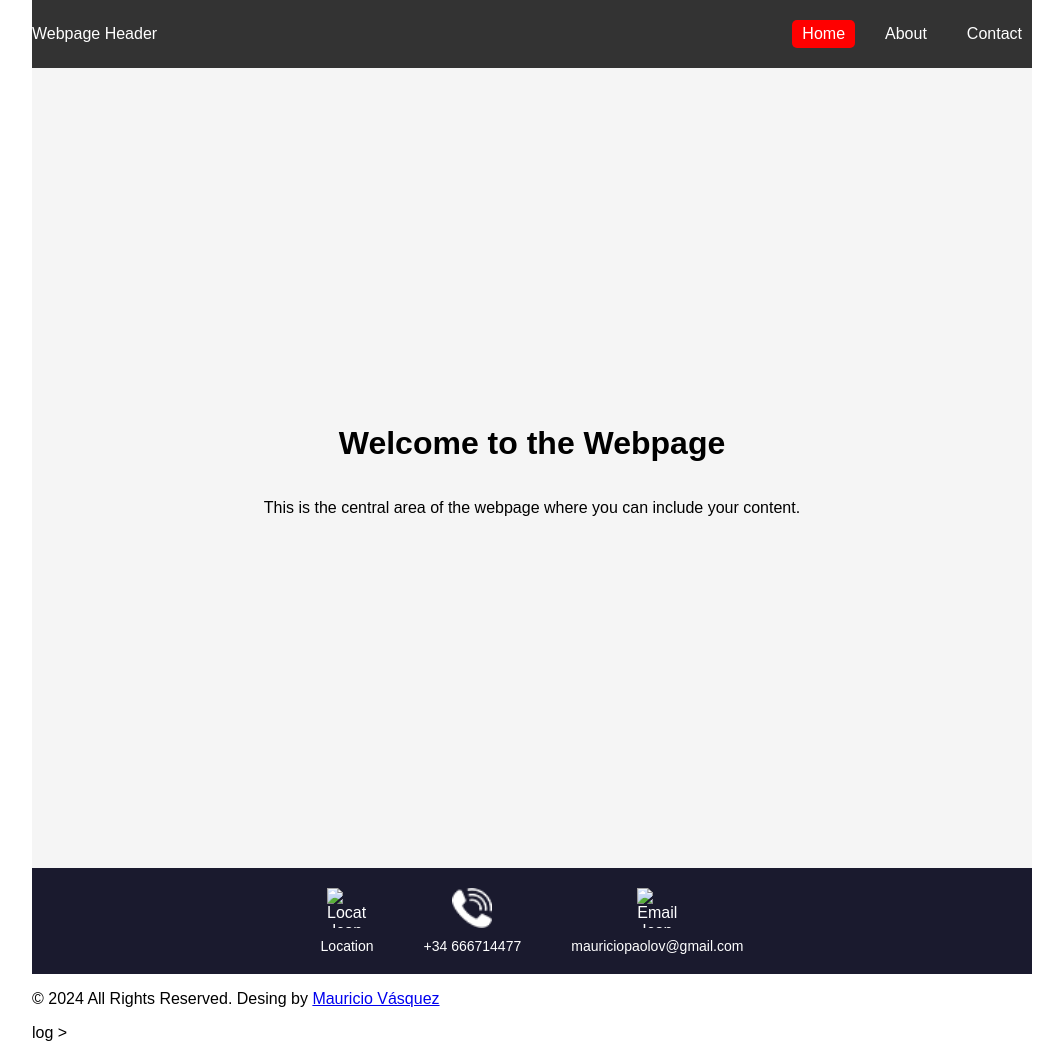
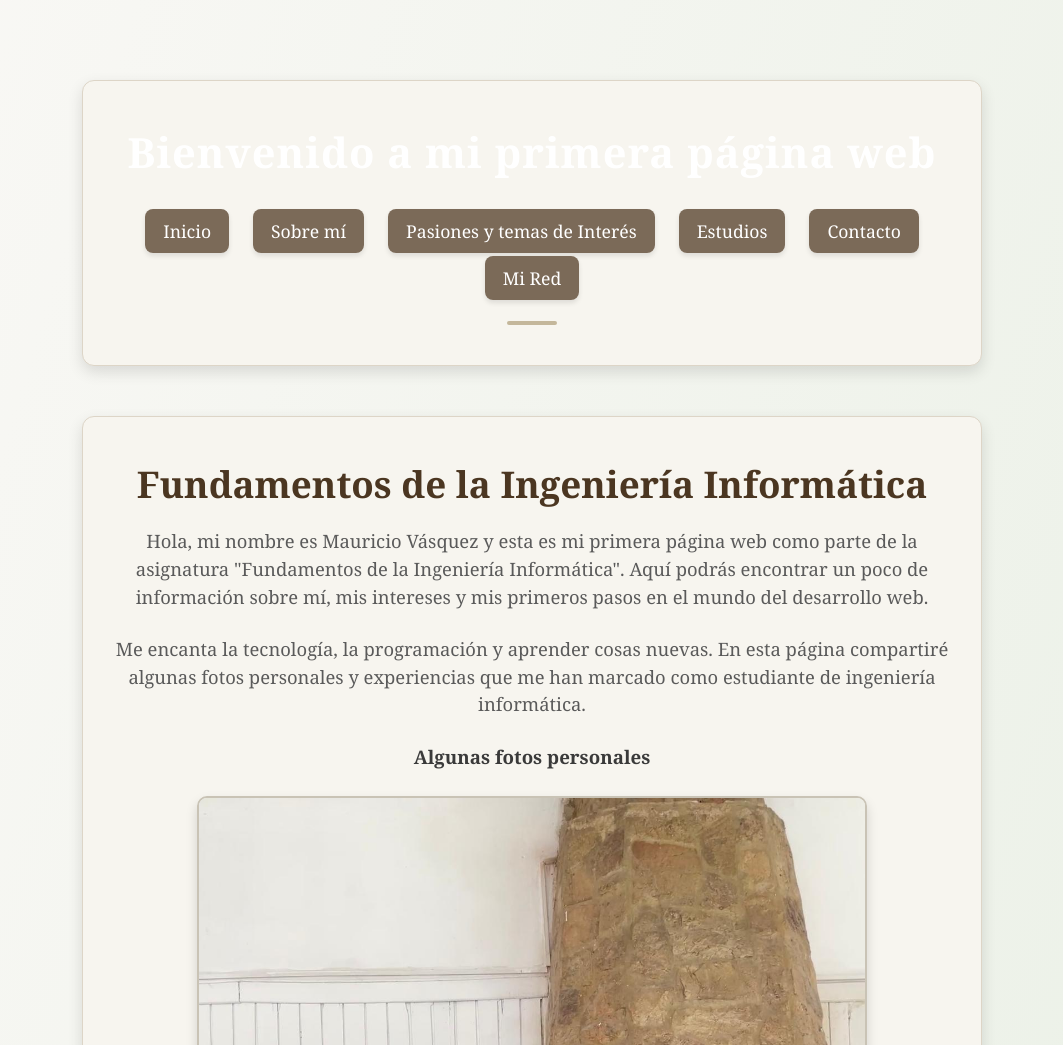
Before and after one commit to mauricio-vasqueza/my_first_web_page_2024, a plain HTML site: page archivos/index.html in a window 1280 px wide. Shown: the top 1045 px of the page, without its empty margins (108-1171 px from the left). Drawn offline with Linux system fonts and the light colour scheme.

Commit message:
estructura de inicio o indice. Agregamos menu /barra de seleccion, imagenes y pequela y breve presentación

```diff
--- a/archivos/index.html
+++ b/archivos/index.html
@@ -1,151 +1,52 @@
 <!DOCTYPE html>
-<html>
-<head>
-    <!-- Basic -->
-    <meta charset="utf-8" />
-    <meta http-equiv="X-UA-Compatible" content="IE=edge" />
-    <!-- Mobile Metas -->
-    <meta name="viewport" content="width=device-width, initial-scale=1, shrink-to-fit=no" />
-    <!-- Site Metas -->
-    <meta name="keywords" content="" />
-    <meta name="description" content="" />
-    <meta name="author" content="" />
+<html lang="es">
+    <head>
 
-    <title>Fundamentals of Computer Engineering</title>
-    <style>
+        <meta charset="utf-8" />
+        <meta http-equiv="X-UA-Compatible" content="IE=edge" />
+        <meta name="viewport" content="width=device-width, initial-scale=1, shrink-to-fit=no" />
+        <meta name="description" content="Primera página web de Mauricio Vásquez para la asignatura Fundamentos de Ingeniería Informática" />
+        <title>Mi Primera Página Web</title>
+        <link rel="stylesheet" href="./styleCSS.css" />
+    </head>
 
-        body {
-            margin: 0;
-            font-family: Arial, sans-serif;
-            display: flex;
-            flex-direction: column;
-            align-items: center;
-        }
-        .container {
-            max-width: 1000px;
-            width: 100%;
-            margin: 0 auto;
-        }
+<body>
+    <!-- Cabecera -->
+    <header class="container">
+        <h1>Bienvenido a mi primera página web</h1>
+        <nav>
+            <ul class="menu">
+                <li><a href="index.html">Inicio</a></li>
+                <li><a href="about.html">Sobre mí</a></li>
+                <li><a href="topic.html">Pasiones y temas de Interés</a></li>
+                <li><a href="grado.html">Estudios</a></li>
+                <li><a href="contact.html">Contacto</a></li>
+                <li><a href="net.html">Mi Red</a></li>
+            </ul>
+        </nav>
+    </header>
 
-        header {
-            background-color: #333;
-            color: white;
-            padding: 20px 0;
-            text-align: center
-        }
-        .header-content {
-            display: flex;
-            justify-content: space-between;
-            align-items: center;
-        }
-        .header-title {
-            font-size: 1.5rem;
-            padding-left: 20px;
-        }
-        nav {
-            display: flex;
-            gap: 20px;
-        }
-        nav a {
-            color: white;
-            text-decoration: none;
-            font-size: 1rem;
-            padding: 5px 10px;
-            border-radius: 5px;
-            transition: background-color 0.3s;
-        }
-        nav a:hover{
-            background-color: #555;
-        }
-        nav a.active {
-            background-color: red;
-            color: white;
-        }
-        .footer-section {
-            max-width: 1000px;
-            width: 100%;
-            background-color: #333;
-            color: white;
-            text-align: center;
-        }
-        .footer-section a {
-            color: red;
-            text-decoration: none;
-        }
-        .footer-section a:hover {
-            text-decoration: underline;
-        }
-        .content {
-            height: 800px;
-            display: flex;
-            flex-direction:column;
-            justify-content: center;
-            align-items: center;
-            background-color: #f5f5f5;
-        }
-        .menu {
-            background-color: #1a1a2e;
-            color: white;
-            padding: 20px 0;
-            text-align: center;
-        }
-        .menu-content {
-            display: flex;
-            justify-content: center;
-            gap: 50px;
-            align-items: center
-        }
-        .menu-item {
-            display: flex;
-            flex-direction: column;
-            align-items: center;
-        }
-        .menu-item p {
-            margin: 10px 0 0;
-            font-size: 14px;
-        }
-        .menu-icon {
-            width: 40px;
-            height: 40px;
-        }
-    </style>
-</head>
-<body>
-    <header class="container">
-        <div class="header-content">
-            <div class="header-tittle">Webpage Header</div>
-            <nav>
-                <a href="#" class="active">Home</a>
-                <a href="#">About</a>
-                <a href="#">Contact</a>
-            </nav>
+    <!-- Contenido principal -->
+    <main class="container">
+        <h2>Fundamentos de la Ingeniería Informática</h2>
+        <p>Hola, mi nombre es Mauricio Vásquez y esta es mi primera página web como parte de la asignatura "Fundamentos de la Ingeniería Informática".
+             Aquí podrás encontrar un poco de información sobre mí, mis intereses y mis primeros pasos en el mundo del desarrollo web.</p>
+
+        <p>Me encanta la tecnología, la programación y aprender cosas nuevas. En esta página compartiré algunas fotos personales y
+            experiencias que me han marcado como estudiante de ingeniería informática.</p>
+
+        <!-- Sección para tus fotos -->
+        <h3>Algunas fotos personales</h3>
+        <div class="galeria">
+            <img src="./images/formal.jpeg" alt="Foto personal 1">
+            <img src="./images/fondoitalia.jpeg" alt="Foto personal 2">
+            <img src="./images/muchasguitarras.jpeg" alt="Foto personal 3">
+            <img src="./images/lagoGeneve.jpeg" alt="Foto personal 4">
         </div>
-    </header>
-    <main class="container">
-        <div class="content">
-            <h1>Welcome to the Webpage</h1>
-            <p>This is the central area of the webpage where you can include your content.</p>
-        </div>
-        <div class="menu">
-            <div class="menu-content">
-                <div class="menu-item" >
-                    <img src="./images/location-white-png" alt="Location Icon" class="menu-icon">
-                    <p>Location</p>
-                </div>
-                <div class="menu-item" >
-                    <img src="./images/telephone-white.png" alt="Phone Icon" class="menu-icon">
-                    <p>+34 666714477</p>
-                </div>
-                <div class="menu-item" >
-                    <img src="./images/envelope-white-png" alt="Email Icon" class="menu-icon">
-                    <p>mauriciopaolov@gmail.com</p>
-                </div>
-            </div>
-         </div>
-    <main>
+    </main>
+
     <footer class="footer_section">
-        <p>&copy; 2024 All Rights Reserved. Desing by <a href="#">Mauricio Vásquez</a></p>
+        <p>&copy; 2024 Todos los derechos reservados. Diseñado por <a href="#">Mauricio Vásquez</a></p>
     </footer>
 </body>
 </html>
-log > <changes class="log"></changes>
```
Also changed, not shown: archivos/about.html (+21 -12 lines), archivos/fili.html (deleted), archivos/grado.html (added), archivos/images/lagoGeneve.jpeg (added), archivos/images/muchasguitarras.jpeg (added), 1 other file.
